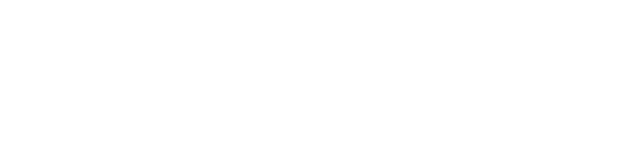
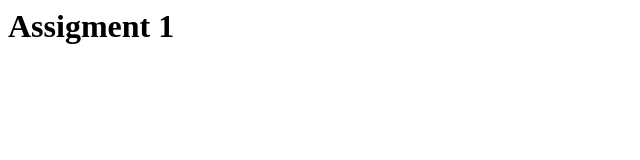
Before and after one commit to salman754321/Panacloud_Assigment1, a plain HTML site: page index.html in a window 1280 px wide. Shown: the whole page, without its empty margins (0-640 px from the left). Drawn offline with Linux system fonts and the light colour scheme.

Commit message:
Updated index.html

```diff
--- a/index.html
+++ b/index.html
@@ -5,6 +5,7 @@
     <title>Panacloud Assigment 1</title>
 </head>
 <body>
+    <h1>Assigment 1</h1>
 
 </body>
 </html>
```
